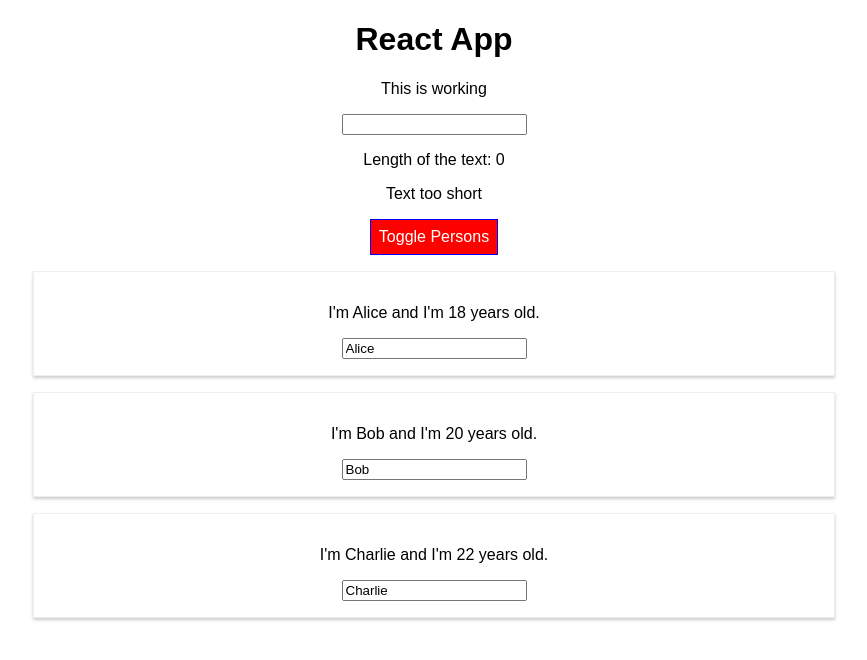
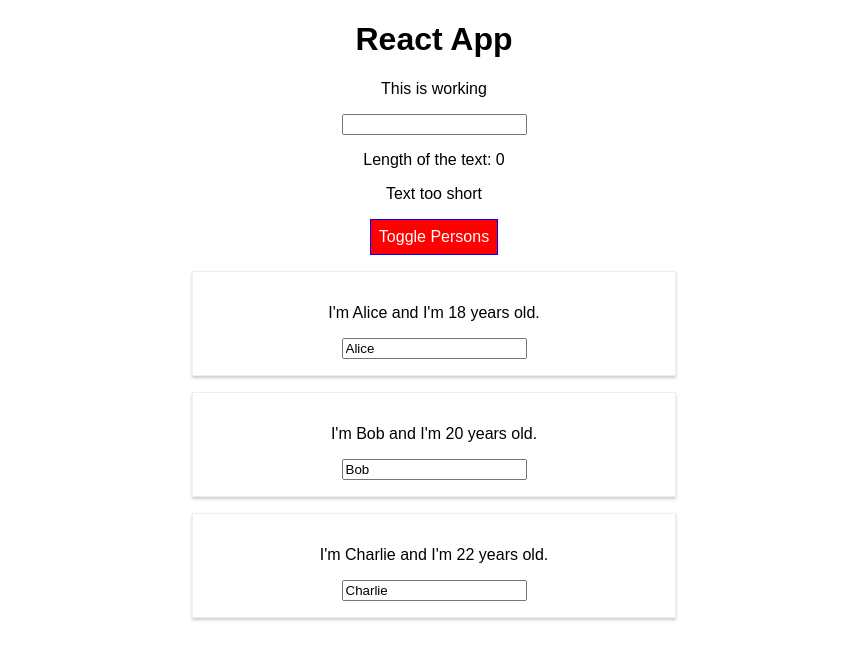
Before and after one commit to igorini/react-complete-guide, a React (Create React App) app: page / in a window 1280 px wide. Both pictures are taken after a click on the button "Toggle Persons". Shown: the top 660 px of the page, without its empty margins (206-1073 px from the left). Built offline with nearby package versions, Linux system fonts and the light colour scheme.

Commit message:
Apply a style to Person component with styled-components

```diff
--- a/package.json
+++ b/package.json
@@ -6,7 +6,8 @@
     "radium": "^0.26.0",
     "react": "^16.13.1",
     "react-dom": "^16.13.1",
-    "react-scripts": "1.1.5"
+    "react-scripts": "1.1.5",
+    "styled-components": "^5.1.1"
   },
   "scripts": {
     "start": "react-scripts start",
--- a/src/App.js
+++ b/src/App.js
@@ -3,7 +3,6 @@
 import Person from "./Person/Person";
 import Validation from "./Validation/Validation";
 import Char from "./Char/Char";
-import Radium, {StyleRoot} from "radium";
 
 class App extends Component {
   state = {
@@ -113,7 +112,6 @@
     }
 
     return (
-      <StyleRoot>
       <div className="App">
         <h1>React App</h1>
         <p className={classes.join(' ')}>This is working</p>
@@ -127,9 +125,8 @@
         </button>
         {persons}
       </div>
-      </StyleRoot>
     );
   }
 }
 
-export default Radium(App);
+export default App;
--- a/src/Person/Person.js
+++ b/src/Person/Person.js
@@ -1,6 +1,19 @@
 import React from 'react';
-import './Person.css'
-import Radium from "radium";
+import styled from 'styled-components';
+//import './Person.css'
+
+const StyledDiv = styled.div`
+      width: 60%;
+      margin: 16px auto;
+      border: 1px solid #eee;
+      box-shadow: 0 2px 3px #ccc;
+      padding: 16px;
+      text-align: center;
+
+      @media (min-width: 500px) {
+          width: 450px
+      }
+    `;
 
 const person = props => {
   const style = {
@@ -9,12 +22,13 @@
     }
   }
   return (
-    <div className="Person" style={style}>
+    //<div className="Person" style={style}>
+    <StyledDiv>
       <p onClick={props.click}>I'm {props.name} and I'm {props.age} years old.</p>
       <p>{props.children}</p>
       <input type="text" onChange={props.changed} value={props.name}/>
-    </div>
+    </StyledDiv>
   );
 };
 
-export default Radium(person);
+export default person;
```
Also changed, not shown: src/Person/Person.css (+7 -0 lines), 1 other file (tests, documents, lock files or other folders). Lines whose indentation alone changed are shown as unchanged.
